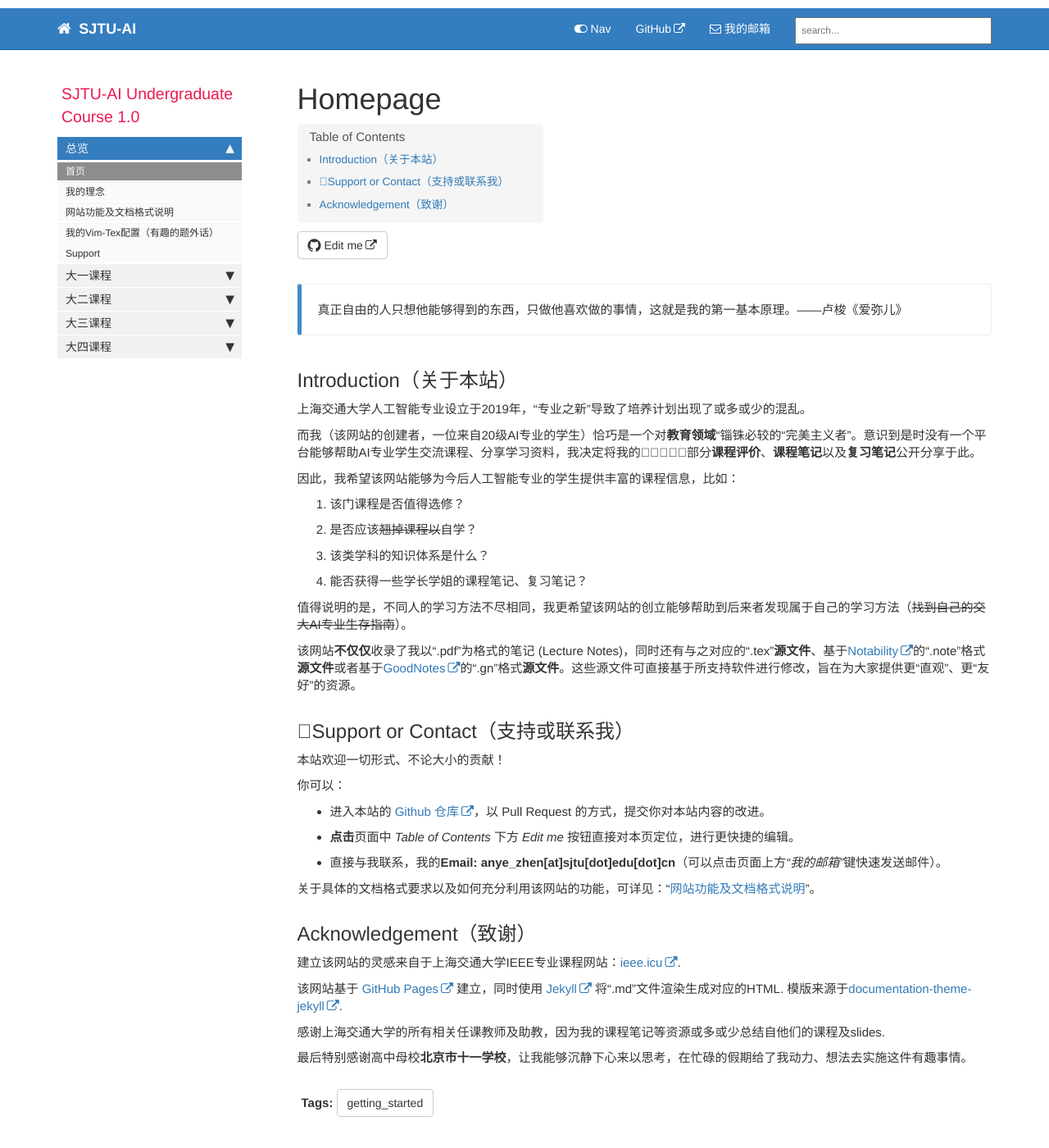
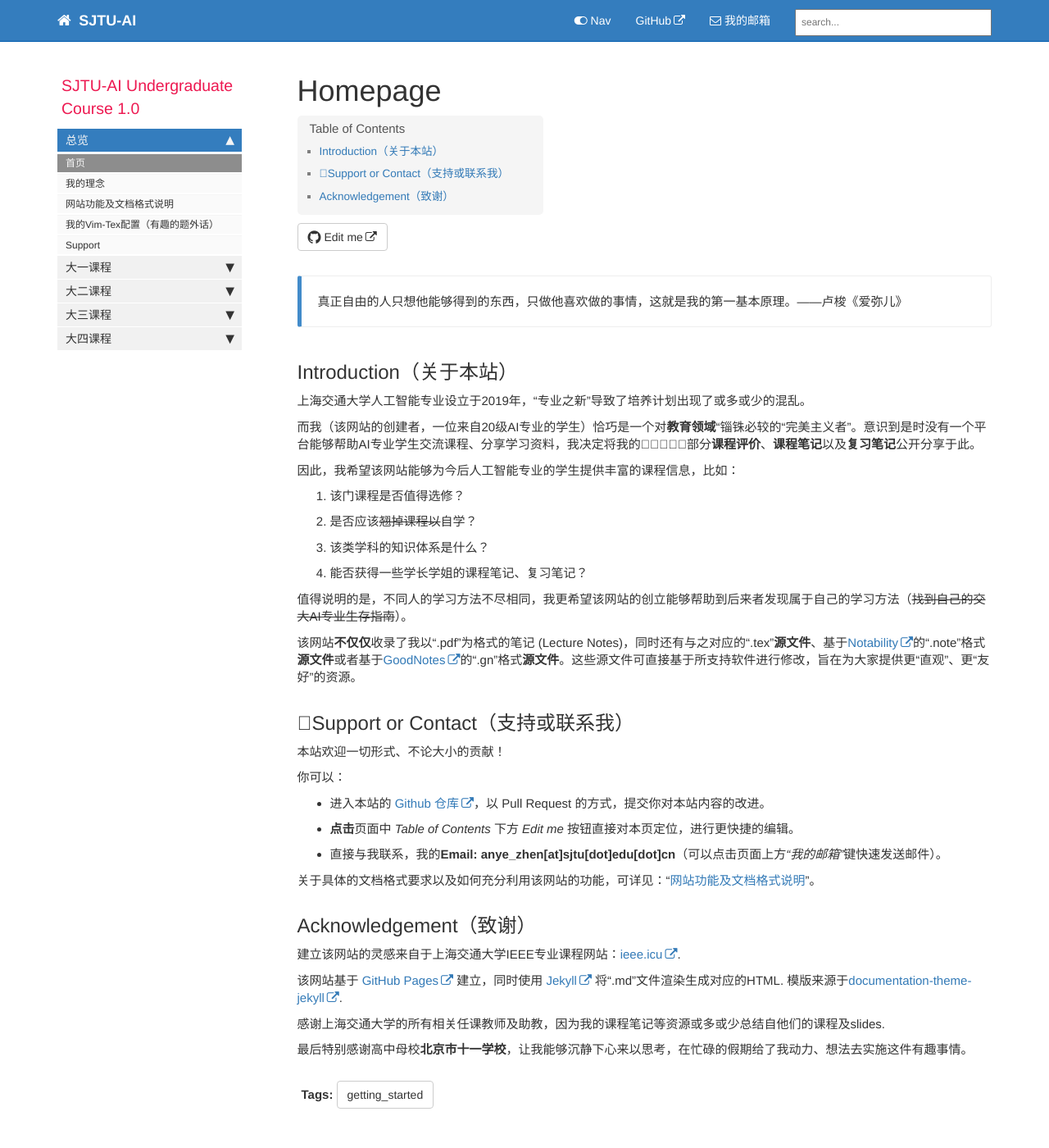
Before and after one commit to aisjtu/aisjtu.github.io, a Jekyll site: the page built from index.md, in a window 1280 px wide and 1400 px high. Shown: the whole window at 82% size. Built offline with Jekyll 4.4.1, drawn with Linux system fonts in a browser that asks for light colours; comment, search, counter and statistics services are not loaded.

Commit message:
Update customstyles.css

```diff
--- a/css/customstyles.css
+++ b/css/customstyles.css
@@ -2,7 +2,7 @@ body {
     font-size:15px;
 	/*line-height:25px;*/
 	/*padding:25px 0;*/
-	margin:10px 0;
+	/*margin:10px 0;*/
 }
 
 .bs-callout {
```
